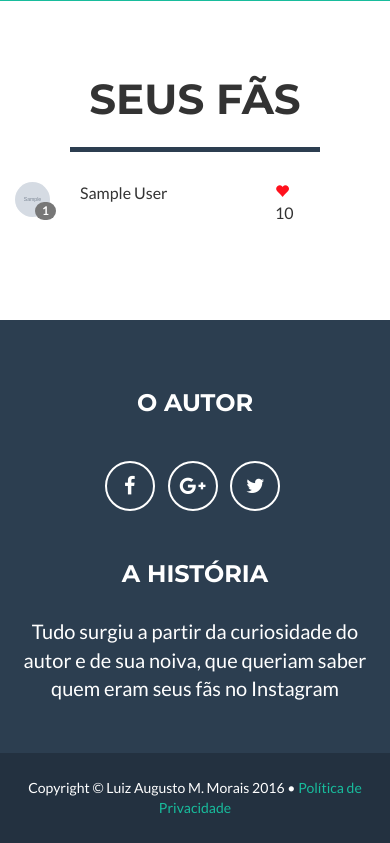
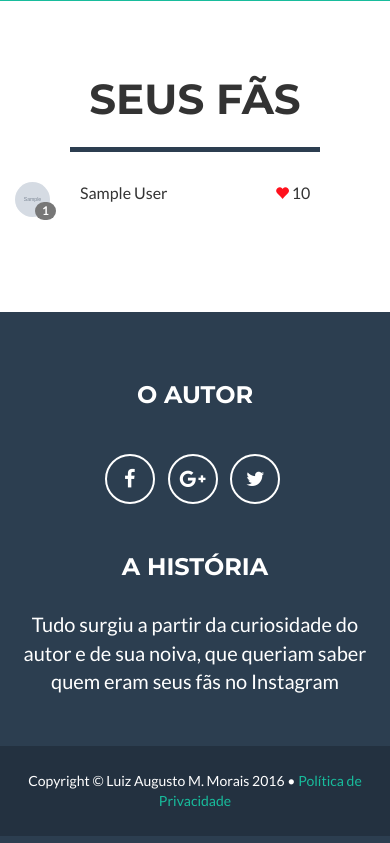
Before and after one commit to luizaugustomm/fas-das-fotinhos, a Django app: template tops/templates/index.html in a window 390 px wide. Shown: the part 444-1287 px from the top of the page. Run offline with Django 3.2, Linux system fonts and the light colour scheme; the template is opened without the code that fills it: most values are stand-ins (such as "Sample title", 1, 10 or a date in 2020); grey boxes marked "Sample" are stand-in pictures; some libraries are stand-ins or nearby versions.

Commit message:
Colocada quantidade de likes

```diff
--- a/tops/templates/index.html
+++ b/tops/templates/index.html
@@ -43,7 +43,7 @@
                 {% endif %}
               </span>
             </div>
-            <div class="col-md-2 col-xs-2">
+            <div class="col-md-2 col-xs-3">
               <span class="glyphicon glyphicon-heart" style="color: #FF111D" aria-hidden="true"></span>
               <span class="lead text-left">{{ data.likes }}</span>
             </div>
```
